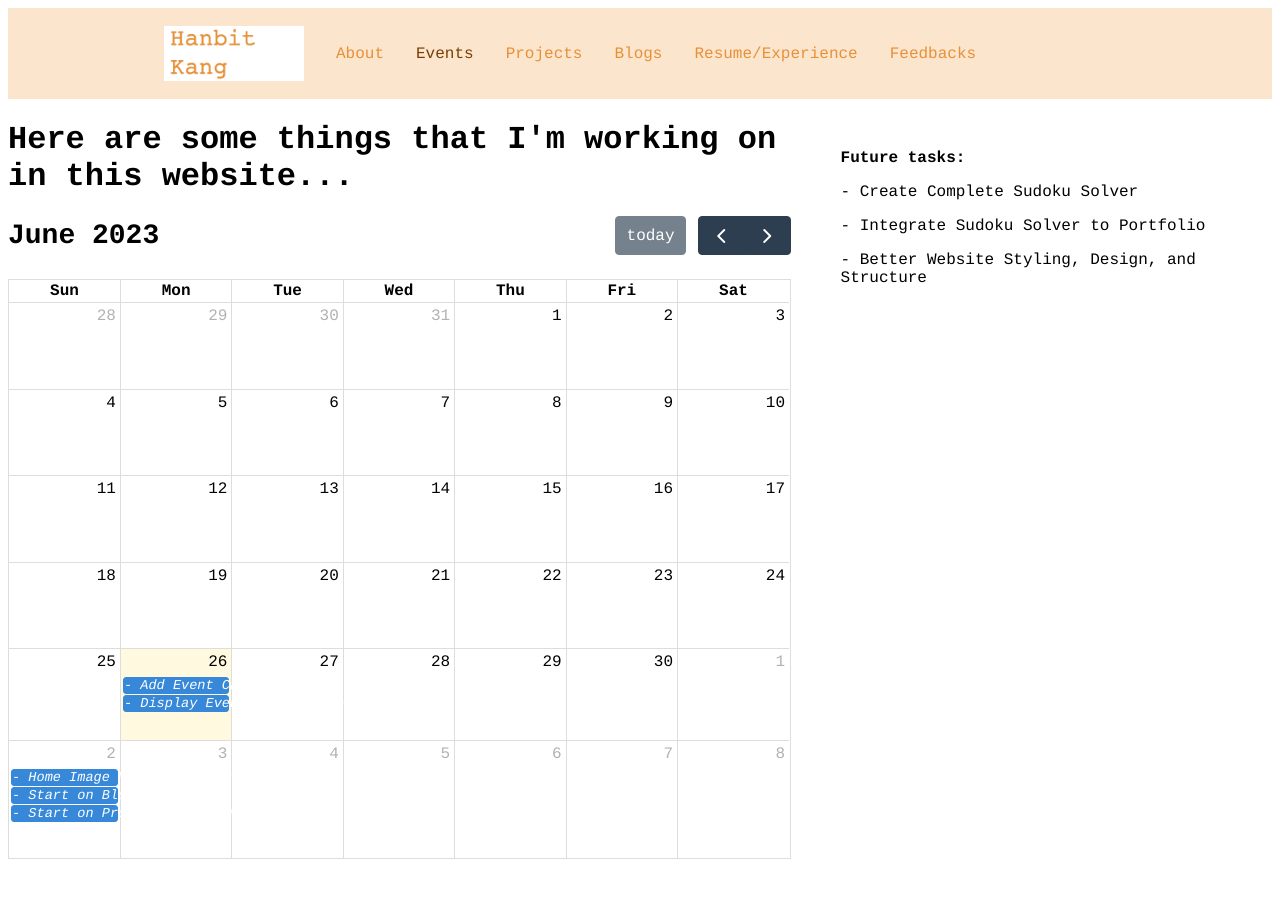
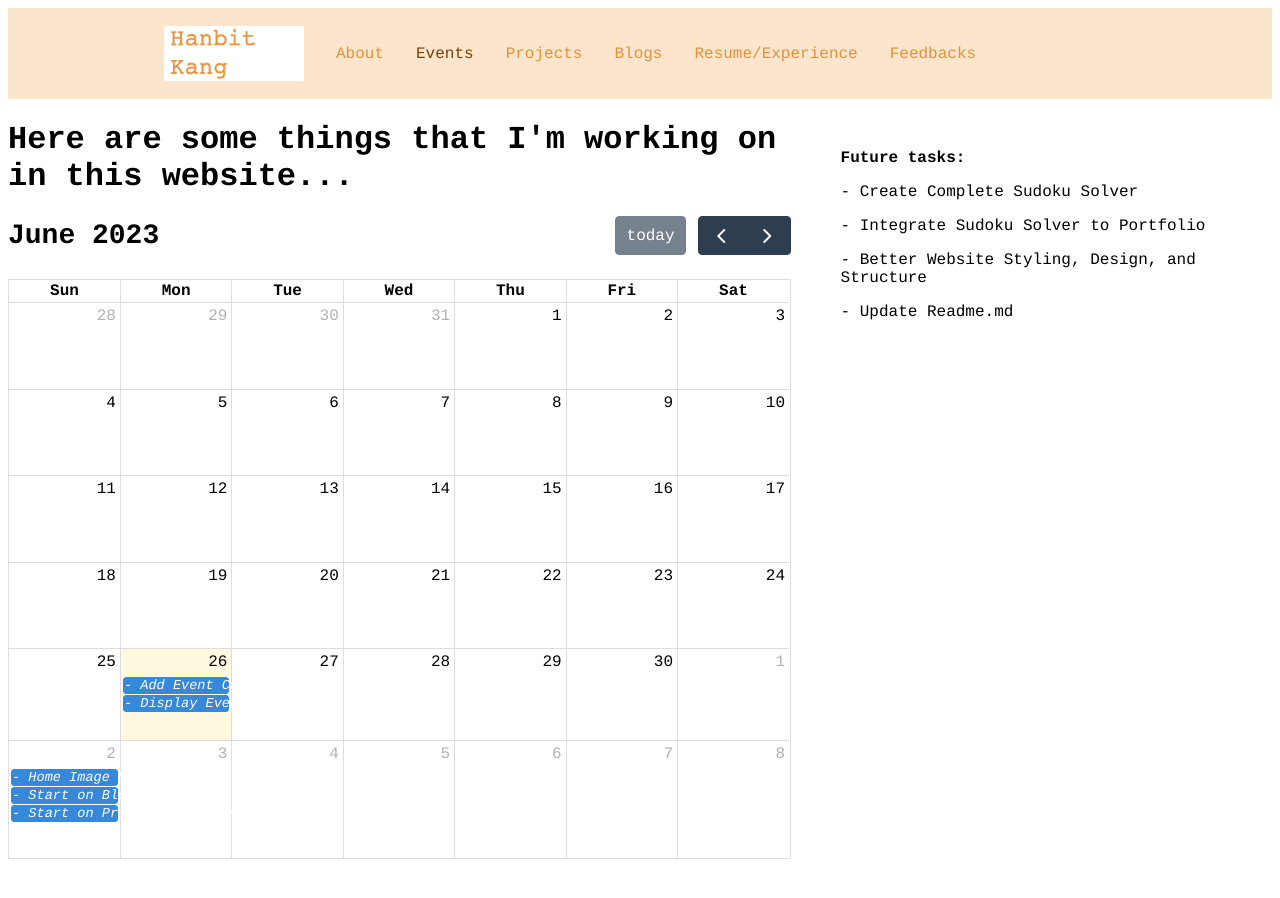
Before and after one commit to HanbitKang314ano/HanbitKang314ano.github.io, a React (Create React App) app in the folder my-app/: page /mywebsite/events in a window 1280 px wide. Shown: the top 898 px of the page. Built offline with nearby package versions, Linux system fonts and the light colour scheme; a web font is replaced by a local one.

Commit message:
add update readme file task

```diff
--- a/my-app/src/pages/events.js
+++ b/my-app/src/pages/events.js
@@ -90,6 +90,7 @@ const Events = () => {
 					<p>- Create Complete Sudoku Solver</p>
 					<p>- Integrate Sudoku Solver to Portfolio</p>
 					<p>- Better Website Styling, Design, and Structure</p>
+					<p>- Update Readme.md</p>
 				</div>
 			</div>
 		</div>
```
